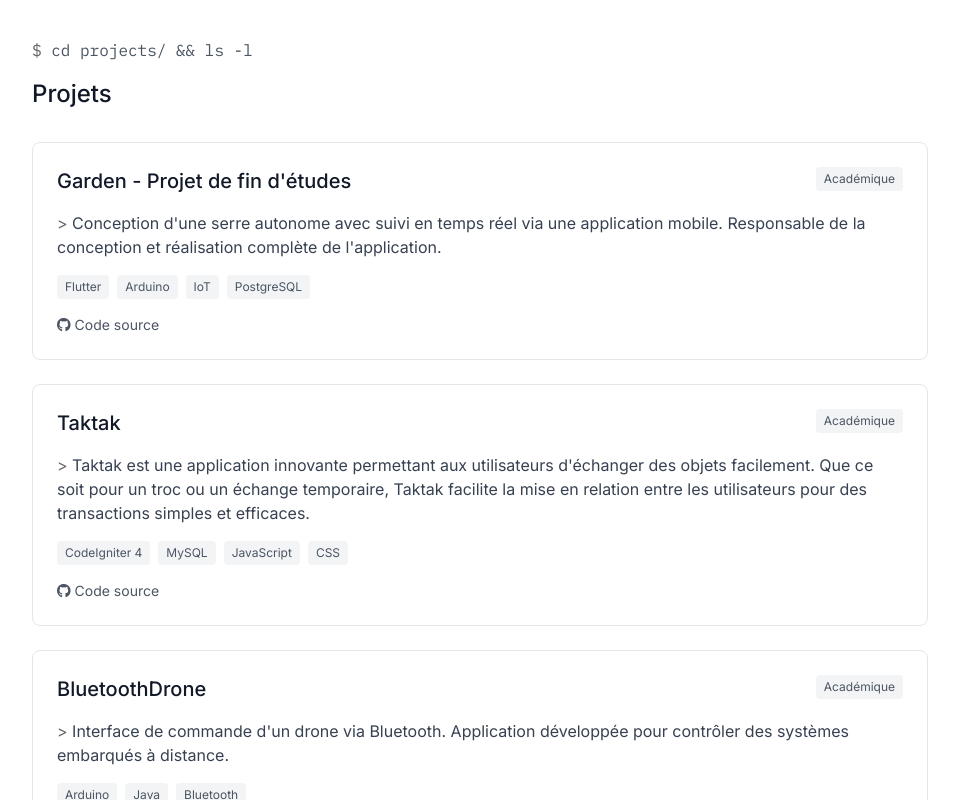
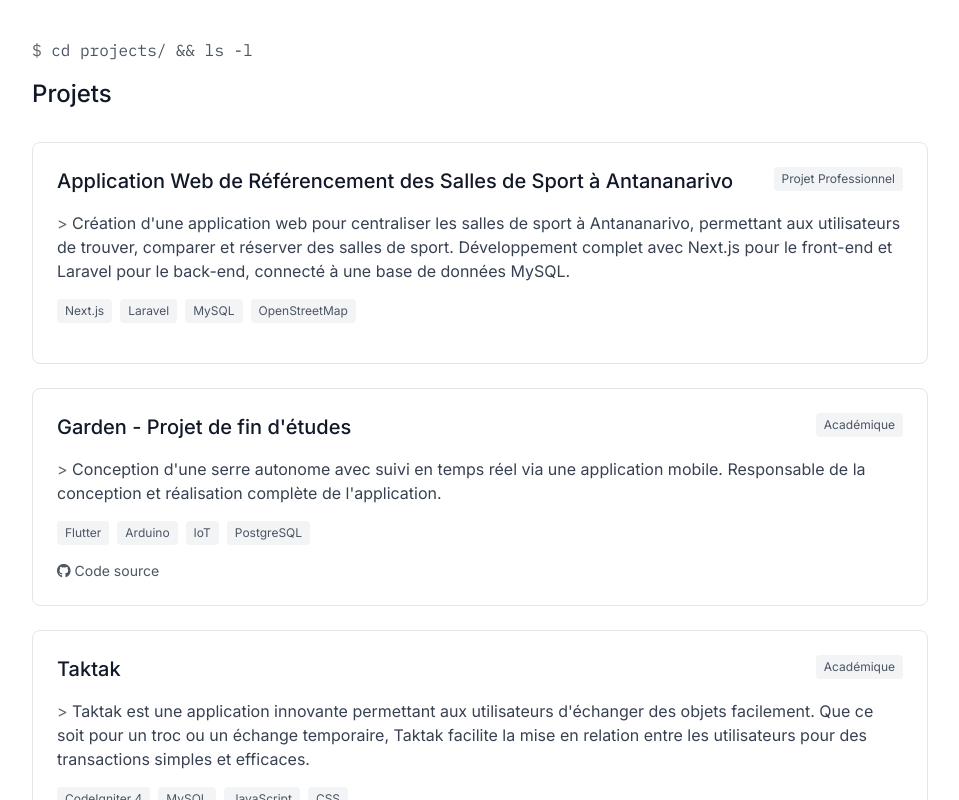
Before and after one commit to Tonnyjoh/Tonnyjoh.github.io, a plain HTML site: page index.html in a window 1280 px wide. Shown: the part 1313-2113 px from the top of the page, without its empty margins (160-1119 px from the left). Drawn offline with nearby package versions, Linux system fonts and the light colour scheme.

Commit message:
add project

```diff
--- a/index.html
+++ b/index.html
@@ -129,7 +129,6 @@
     <!-- Main content -->
     <main class="container mx-auto px-4">
         <!-- Skills section -->
-        <!-- Skills section -->
         <section class="mb-20">
             <div class="max-w-4xl mx-auto">
                 <div class="terminal-output mb-8">
@@ -260,6 +259,33 @@
                 </div>
 
                 <div class="grid grid-cols-1 gap-6">
+                    <div
+                        class="bg-white dark:bg-darkgray p-6 rounded-lg border border-gray-200 dark:border-gray-700 card-hover">
+                        <div class="flex justify-between items-start mb-4">
+                            <h3 class="text-xl font-medium text-gray-900 dark:text-white">Application Web de
+                                Référencement des Salles de Sport à Antananarivo</h3>
+                            <span
+                                class="text-xs bg-gray-100 dark:bg-gray-800 text-gray-600 dark:text-gray-300 px-2 py-1 rounded">Projet
+                                Professionnel</span>
+                        </div>
+                        <p class="text-gray-700 dark:text-gray-300 mb-4 output-line">
+                            Création d'une application web pour centraliser les salles de sport à Antananarivo,
+                            permettant aux utilisateurs de trouver, comparer et réserver des salles de sport.
+                            Développement complet avec Next.js pour le front-end et Laravel pour le back-end, connecté à
+                            une base de données MySQL.
+                        </p>
+                        <div class="flex flex-wrap gap-2 mb-4">
+                            <span
+                                class="text-xs bg-gray-100 dark:bg-gray-800 text-gray-600 dark:text-gray-300 px-2 py-1 rounded">Next.js</span>
+                            <span
+                                class="text-xs bg-gray-100 dark:bg-gray-800 text-gray-600 dark:text-gray-300 px-2 py-1 rounded">Laravel</span>
+                            <span
+                                class="text-xs bg-gray-100 dark:bg-gray-800 text-gray-600 dark:text-gray-300 px-2 py-1 rounded">MySQL</span>
+                            <span
+                                class="text-xs bg-gray-100 dark:bg-gray-800 text-gray-600 dark:text-gray-300 px-2 py-1 rounded">OpenStreetMap</span>
+                        </div>
+                    </div>
+
                     <!-- Project 1 -->
                     <div
                         class="bg-white dark:bg-darkgray p-6 rounded-lg border border-gray-200 dark:border-gray-700 card-hover">
```
